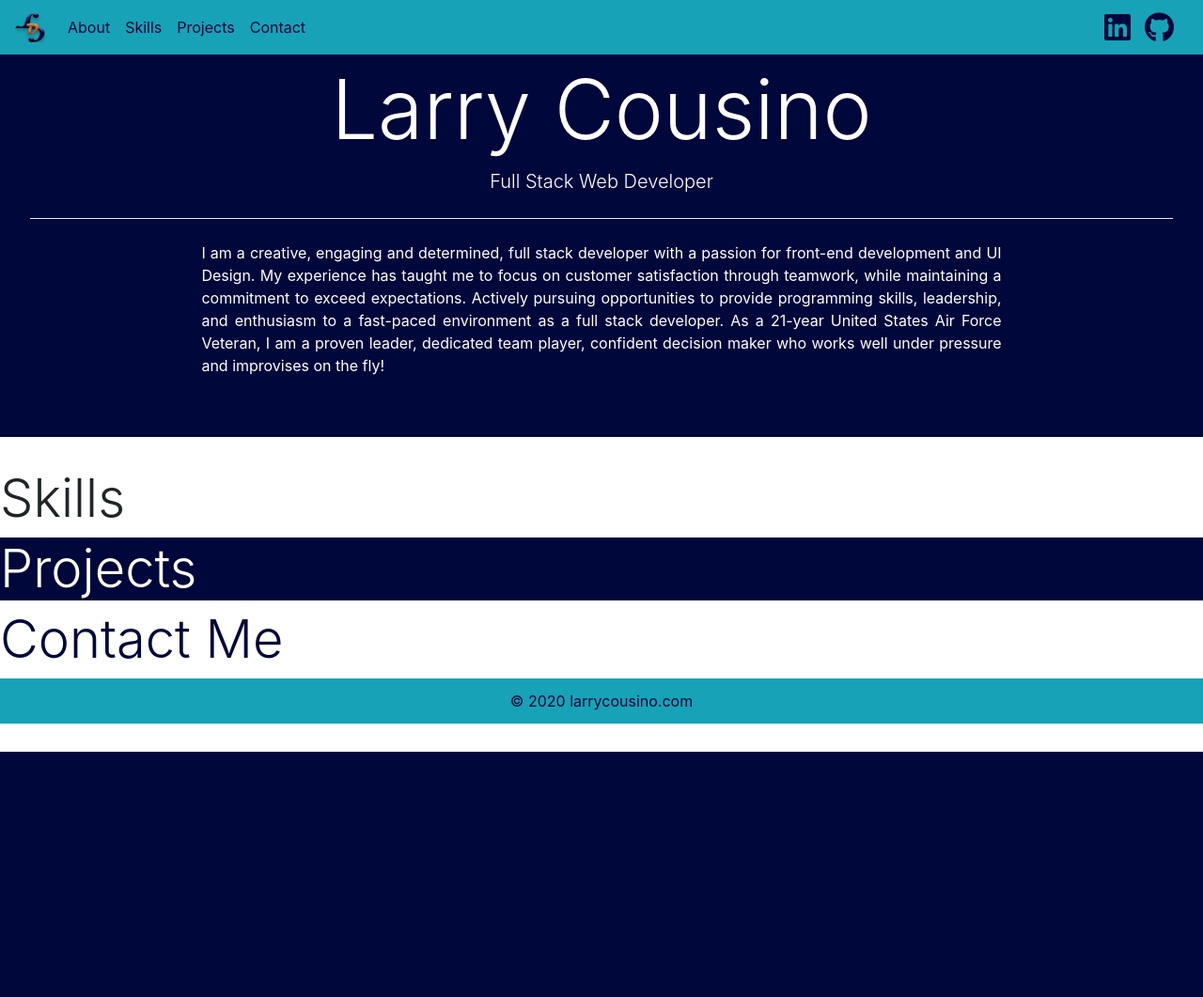
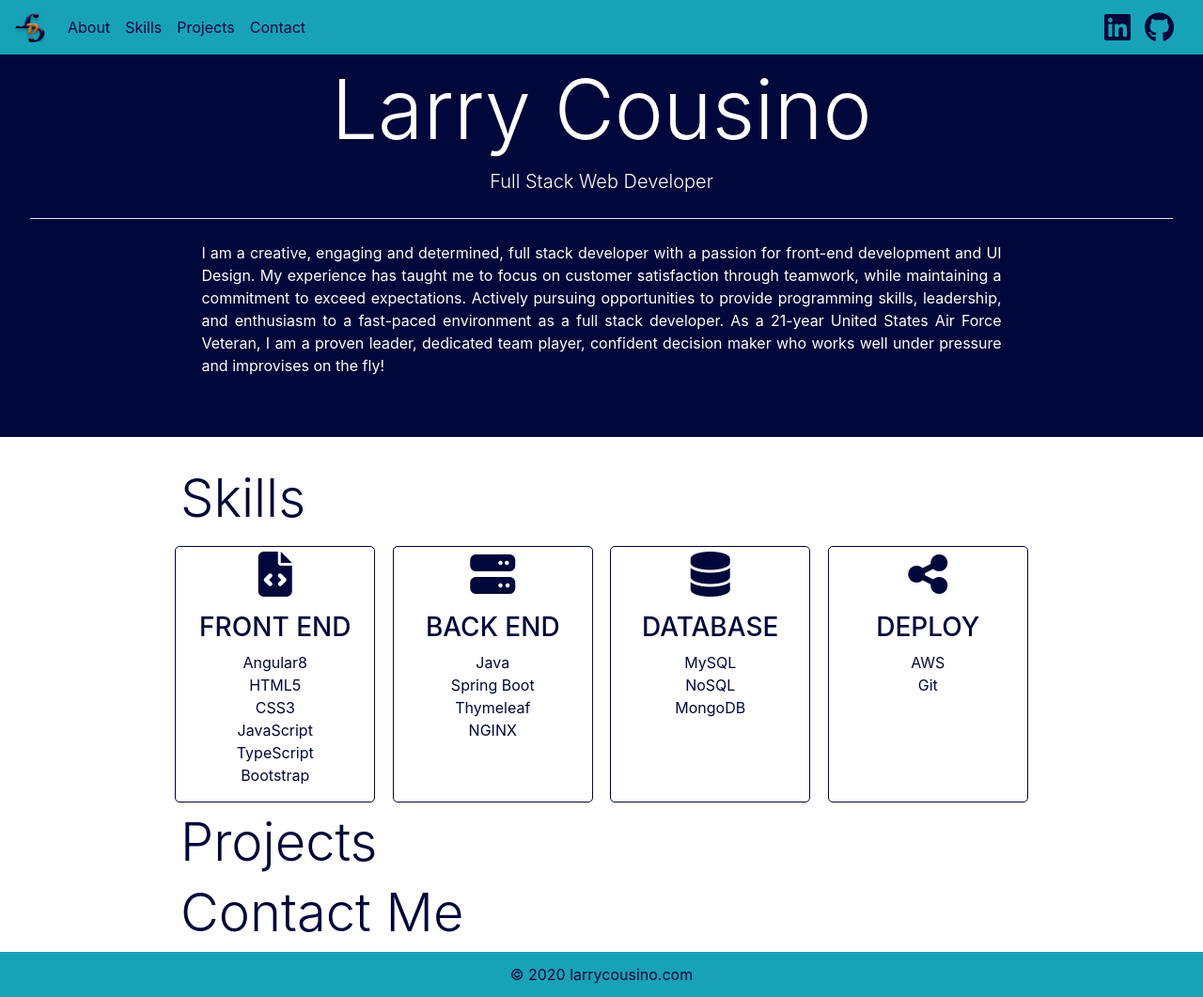
Before and after one commit to lcousino/larrycousino, a PHP site: page / in a window 1280 px wide. Shown: the whole page at 94% size. Before the commit the page ends 800 px from the top, so only its background shows below. Run offline with PHP 8.4, Linux system fonts and the light colour scheme; some libraries are stand-ins or nearby versions.

Commit message:
Skills copmplete

```diff
--- a/Index.html
+++ b/Index.html
@@ -53,26 +53,71 @@
 
     <!-- Begin page content -->
     <main role="main" class="flex-shrink-0">
+        <!-- Jumbo Tron -->
         <div class="jumbotron text-center  text-white">
             <h1 class="display-2">Larry Cousino</h1>
             <p class="lead">Full Stack Web Developer</p>
             <hr class="my-4 jt-hr">
             <p class="jt-p text-justify">I am a creative, engaging and determined, full stack developer with a passion for front-end development and UI Design. My experience has taught me to focus on customer satisfaction through teamwork, while maintaining a commitment to exceed expectations. Actively pursuing opportunities to provide programming skills, leadership, and enthusiasm to a fast-paced environment as a full stack developer. As a 21-year United States Air Force Veteran, I am a proven leader, dedicated team player, confident decision maker who works well under pressure and improvises on the fly!</p>
         </div>
-        <div id="skills">
-            <h2 class="display-4">Skills</h2>
 
-        </div>
-        <div id="projects">
-            <h2 class="display-4 text-white">Projects</h2>
+        <!-- Skills -->
+        <div class="wrapper">
+            <div id="skills">
+                <div class="inner">
+                    <h2 class="display-4">Skills</h2>
+                </div>
+                <div class="sk-container">
+                    <div class="row justify-content-around">
+                      <div class="col-sm text-center">
+                        <p><i class="fas fa-file-code fa-3x"></i></p>
+                        <h3>FRONT END</h3>
+                        <p class="mb-0">Angular8</p>
+                        <p class="mb-0">HTML5</p>
+                        <p class="mb-0">CSS3</p>
+                        <p class="mb-0">JavaScript</p>
+                        <p class="mb-0">TypeScript</p>
+                        <p>Bootstrap</p>
+                      </div>
+                      <div class="col-sm text-center">
+                        <p><i class="fas fa-server fa-3x"></i></p>
+                        <h3>BACK END</h3>
+                        <p class="mb-0">Java</p>
+                        <p class="mb-0">Spring Boot</p>
+                        <p class="mb-0">Thymeleaf</p>
+                        <p>NGINX</p>
+                      </div>
+                      <div class="col-sm text-center">
+                        <p><i class="fas fa-database fa-3x"></i></p>
+                        <h3>DATABASE</h3>
+                        <p class="mb-0">MySQL</p>
+                        <p class="mb-0">NoSQL</p>
+                        <p>MongoDB</p>
+                      </div>
+                      <div class="col-sm text-center">
+                        <p><i class="fas fa-share-alt fa-3x"></i></p>
+                        <h3>DEPLOY</h3>
+                        <p class="mb-0">AWS</p>
+                        <p>Git</p>
+                      </div>
+                    </div>
+                  </div>
+            </div>
 
-        </div>
+            <!-- Projects -->
+            <div id="projects">
+                <div class="inner">
+                    <h2 class="display-4">Projects</h2>
+                </div>
+            </div>
 
-        <div id="contact">
-            <h2 class="display-4">Contact Me</h2>
-
-        </div>
-
+            <!-- Contact -->
+            <div id="contact">
+                <div class="inner">
+                    <h2 class="display-4">Contact Me</h2>
+                </div>
+            </div>
+        </div> <!-- end wrapper div -->
     </main>
     <footer class="bg-info">
         <p>&copy; 2020 larrycousino.com</p>
--- a/css/styles.css
+++ b/css/styles.css
@@ -1,5 +1,6 @@
 .nav-link,
-#skils,
+#skills,
+#projects,
 #contact {
     color: #00073a;
 }
@@ -27,8 +28,7 @@
     color: #fff;
 }
 
-.jumbotron,
-#projects {
+.jumbotron {
     background-color: #00073a;
 }
 
@@ -41,6 +41,27 @@
     border-radius: 0;
 }
 
+#skills,
+#projects,
+#contact {
+    Width: 100%;
+
+}
+
+.inner,
+.sk-container {
+    width: 70%;
+    margin: auto;
+}
+
+.col-sm {
+    margin: 1%;
+    border: 1px solid #00073a;
+    border-radius: 5px;
+    padding-top: 5px;
+}
+
+
 footer {
     text-align: center;
     position: relative;
```
